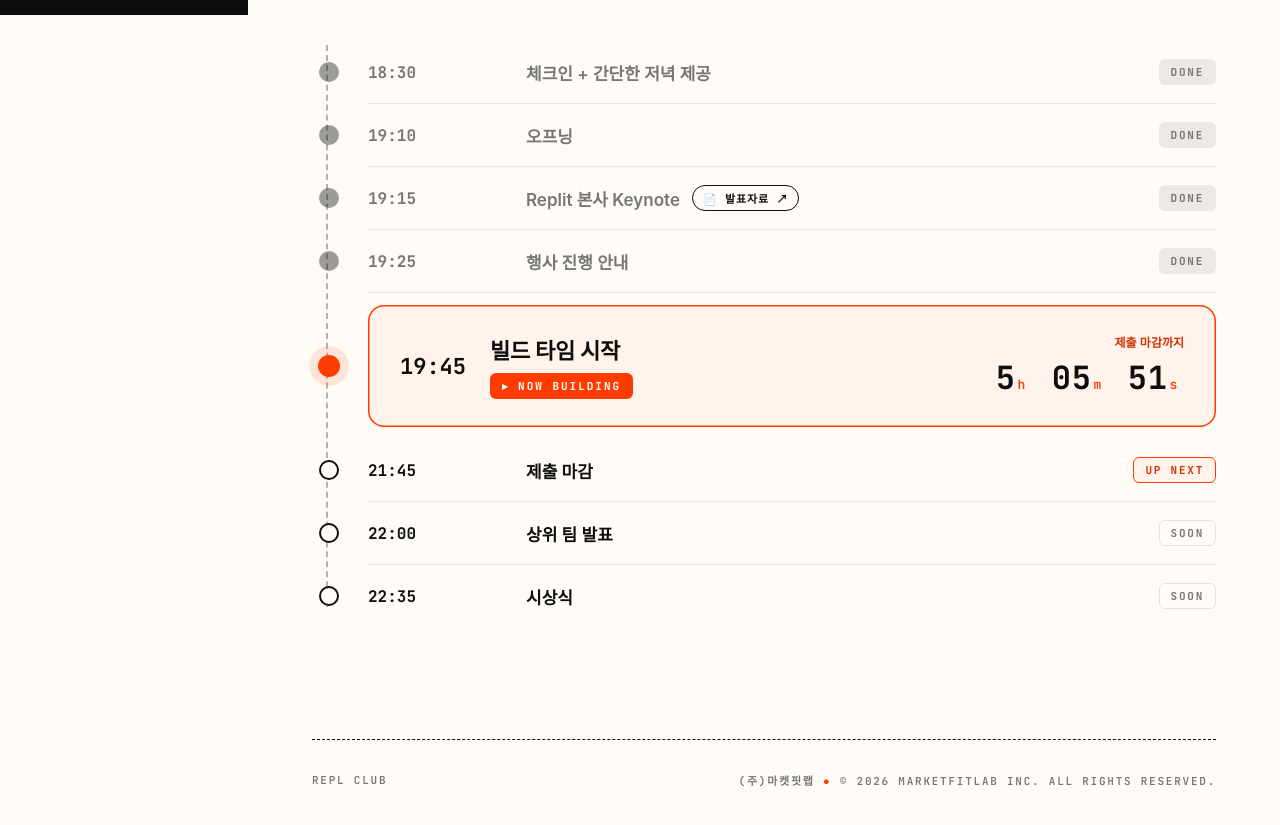
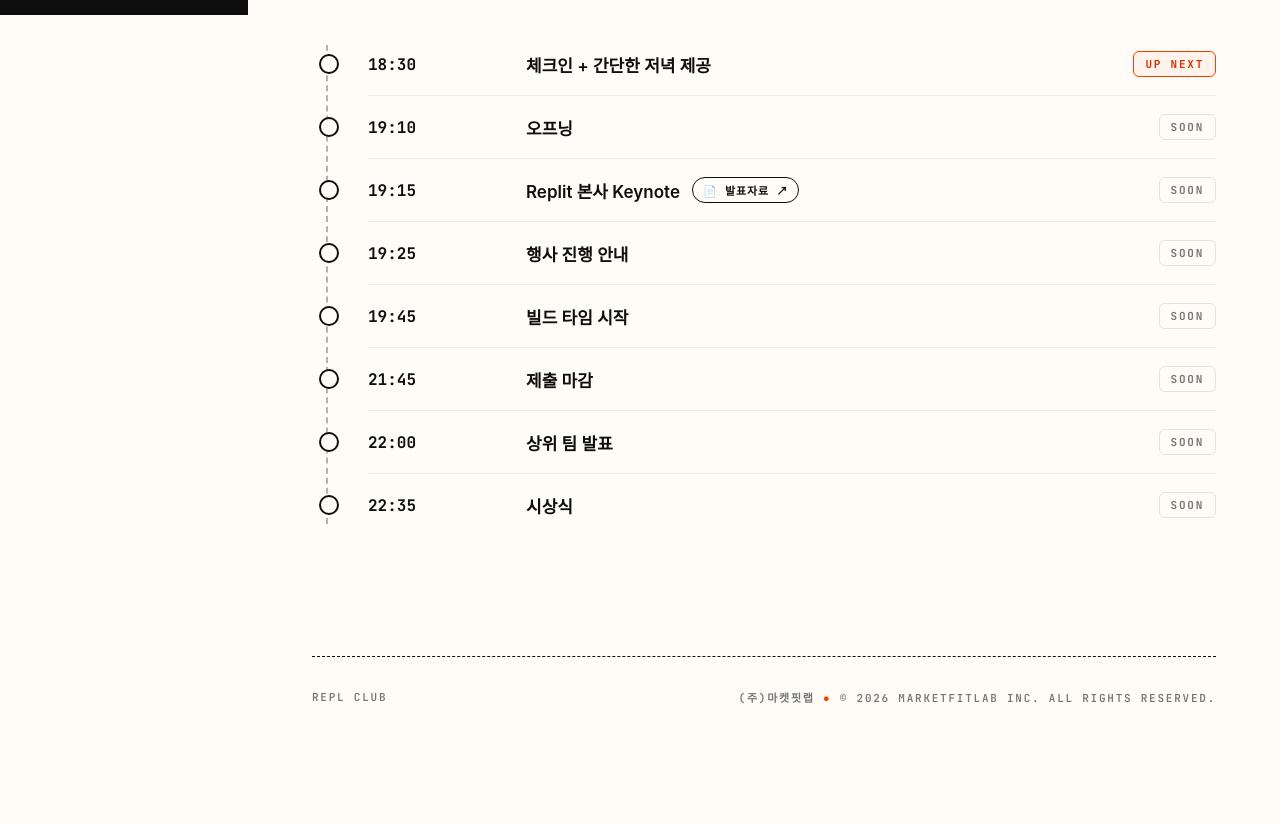
Before and after one commit to MilaKimm/replclub2026, a plain HTML site: page index.html in a window 1280 px wide. Shown: the part 785-1610 px from the top of the page. Drawn offline with Linux system fonts and the light colour scheme; a web font is replaced by a local one.

Commit message:
feat: 홈 타임테이블 자동 진행 — 현재 시간 비교, 어드민 수동 전환 불필요
- index.html: hardcoded timeline 제거 → 빈 #timeline div + data.js 로드 추가
- app.js:
  · renderHomeTimetable() — RC_DATA.timetable + 어드민 저장 시간 + 현재 시간 비교
  · 진행 중 단계 자동 .now 클래스 + 카운트다운 영역 inject
  · 끝난 단계 done, 다음 단계 next, 그 이후 soon 자동
  · 15초 폴링으로 단계 전환 감지 (sig 비교 → 변경 시만 재렌더)
- 카운트다운 라벨: '제출 마감까지' → '최종 제출 마감까지'
- board.html stat 라벨도 동일하게 변경

행사 당일 어드민 수동 단계 전환 없이도 19:45 진입하면 빌드 타임이 자동 NOW로 강조됨.

Co-Authored-By: Claude Opus 4.7 (1M context) <noreply@anthropic.com>

```diff
--- a/app.js
+++ b/app.js
@@ -71,10 +71,10 @@
   function tickCountdown() {
     const now = new Date();
     let diff = getDeadline() - now;
-    let label = '제출 마감까지';
+    let label = '최종 제출 마감까지';
     if (diff <= 0) {
       diff = 0;
-      label = '제출 마감';
+      label = '최종 제출 마감';
     }
     const h = Math.floor(diff / 3600000);
     const m = Math.floor((diff % 3600000) / 60000);
@@ -103,28 +103,113 @@
     });
   }
 
-  // 어드민이 저장한 타임테이블 시간 → .tl-time 텍스트에 적용
-  function applyCustomTimetableTimes() {
+  function escapeHtml(s) {
+    return String(s ?? '').replace(/[&<>"']/g, c => (
+      { '&': '&amp;', '<': '&lt;', '>': '&gt;', '"': '&quot;', "'": '&#39;' }[c]
+    ));
+  }
+
+  // 어드민이 저장한 타임테이블 시간 가져오기 (없으면 data.js의 기본값 사용)
+  function getTimetableData() {
+    const base = (window.RC_DATA && window.RC_DATA.timetable) || [];
+    let adminTimes = null;
     try {
       const raw = localStorage.getItem('rc_timetable_times');
-      if (!raw) return;
-      const times = JSON.parse(raw);
-      if (!Array.isArray(times)) return;
-      document.querySelectorAll('.tl-item .tl-time').forEach((el, i) => {
-        if (times[i]) el.textContent = times[i];
-      });
+      if (raw) adminTimes = JSON.parse(raw);
     } catch (e) {}
+    return base.map((item, i) => ({
+      ...item,
+      time: (Array.isArray(adminTimes) && adminTimes[i]) ? adminTimes[i] : item.time,
+    }));
+  }
+
+  // 현재 시간에 따라 진행 중인 단계 인덱스 계산
+  function computeCurrentIdx(items) {
+    const now = new Date();
+    const nowM = now.getHours() * 60 + now.getMinutes();
+    let idx = -1;
+    for (let i = 0; i < items.length; i++) {
+      const parts = String(items[i].time).split(':').map(n => parseInt(n));
+      const m = (parts[0] || 0) * 60 + (parts[1] || 0);
+      if (nowM >= m) idx = i;
+      else break;
+    }
+    return idx;
+  }
+
+  // 홈 타임테이블 동적 렌더 (현재 시간 기반 자동 진행)
+  function renderHomeTimetable() {
+    const wrap = document.getElementById('timeline');
+    if (!wrap) return;
+    const items = getTimetableData();
+    if (!items.length) return;
+
+    const currentIdx = computeCurrentIdx(items);
+
+    wrap.innerHTML = items.map((t, i) => {
+      const isDone = i < currentIdx;
+      const isNow = i === currentIdx;
+      const isNext = i === currentIdx + 1;
+      const linkHtml = t.link
+        ? ` <a class="tl-link" href="${escapeHtml(t.link)}" target="_blank" rel="noopener">📄 발표자료 ↗</a>`
+        : '';
+
+      if (isNow) {
+        return `<div class="tl-item now">
+          <div class="tl-now-block">
+            <div class="tl-time">${escapeHtml(t.time)}</div>
+            <div>
+              <div class="tl-label">${escapeHtml(t.label)}${linkHtml}</div>
+              <div class="tl-status" style="margin-top:8px; display:inline-block">▸ NOW</div>
+            </div>
+          </div>
+          <div class="countdown">
+            <div class="countdown-label">최종 제출 마감까지</div>
+            <div class="countdown-time" id="countdown">--</div>
+          </div>
+        </div>`;
+      }
+
+      const status = isDone ? 'done' : (isNext ? 'next' : 'soon');
+      const label = isDone ? 'DONE' : (isNext ? 'UP NEXT' : 'SOON');
+      return `<div class="tl-item${isDone ? ' done' : ''}">
+        <div class="tl-time">${escapeHtml(t.time)}</div>
+        <div class="tl-label">${escapeHtml(t.label)}${linkHtml}</div>
+        <div class="tl-status" data-status="${status}">${label}</div>
+      </div>`;
+    }).join('');
+  }
+
+  // 단계 변경 또는 어드민 시간 변경을 감지해 재렌더
+  let lastTimetableSig = '';
+  function tickTimetable() {
+    const wrap = document.getElementById('timeline');
+    if (!wrap) return;
+    const items = getTimetableData();
+    if (!items.length) return;
+    const currentIdx = computeCurrentIdx(items);
+    const sig = currentIdx + '|' + items.map(t => t.time).join(',');
+    if (sig === lastTimetableSig) return;
+    lastTimetableSig = sig;
+    renderHomeTimetable();
   }
 
   document.addEventListener('DOMContentLoaded', () => {
     const active = document.body.dataset.page;
     injectSidebar(active);
     tickClock();
+    setInterval(tickClock, 1000);
+    // 홈 타임테이블 첫 렌더 후 카운트다운 시작 (countdown id가 그 안에 있음)
+    renderHomeTimetable();
+    lastTimetableSig = (() => {
+      const items = getTimetableData();
+      return computeCurrentIdx(items) + '|' + items.map(t => t.time).join(',');
+    })();
     tickCountdown();
-    setInterval(tickClock, 1000);
     setInterval(tickCountdown, 1000);
+    // 단계 변경 / 어드민 시간 수정 감지 폴링
+    setInterval(tickTimetable, 15000); // 15초마다 확인
     initReveal();
-    applyCustomTimetableTimes();
   });
 
   // expose for pages that need
--- a/index.html
+++ b/index.html
@@ -75,58 +75,7 @@
         </div>
       </div>
 
-      <div class="timeline">
-        <div class="tl-item done" data-reveal>
-          <div class="tl-time">18:30</div>
-          <div class="tl-label">체크인 + 간단한 저녁 제공</div>
-          <div class="tl-status" data-status="done">DONE</div>
-        </div>
-        <div class="tl-item done" data-reveal>
-          <div class="tl-time">19:10</div>
-          <div class="tl-label">오프닝</div>
-          <div class="tl-status" data-status="done">DONE</div>
-        </div>
-        <div class="tl-item done" data-reveal>
-          <div class="tl-time">19:15</div>
-          <div class="tl-label">Replit 본사 Keynote <a class="tl-link" href="https://replit-douzone-hackathon.replit.app/" target="_blank" rel="noopener">📄 발표자료 ↗</a></div>
-          <div class="tl-status" data-status="done">DONE</div>
-        </div>
-        <div class="tl-item done" data-reveal>
-          <div class="tl-time">19:25</div>
-          <div class="tl-label">행사 진행 안내</div>
-          <div class="tl-status" data-status="done">DONE</div>
-        </div>
-
-        <div class="tl-item now" data-reveal>
-          <div class="tl-now-block">
-            <div class="tl-time">19:45</div>
-            <div>
-              <div class="tl-label">빌드 타임 시작</div>
-              <div class="tl-status" style="margin-top:8px; display:inline-block">▸ NOW BUILDING</div>
-            </div>
-          </div>
-          <div class="countdown">
-            <div class="countdown-label">제출 마감까지</div>
-            <div class="countdown-time" id="countdown">--</div>
-          </div>
-        </div>
-
-        <div class="tl-item" data-reveal>
-          <div class="tl-time">21:45</div>
-          <div class="tl-label">제출 마감</div>
-          <div class="tl-status" data-status="next">UP NEXT</div>
-        </div>
-        <div class="tl-item" data-reveal>
-          <div class="tl-time">22:00</div>
-          <div class="tl-label">상위 팀 발표</div>
-          <div class="tl-status" data-status="soon">SOON</div>
-        </div>
-        <div class="tl-item" data-reveal>
-          <div class="tl-time">22:35</div>
-          <div class="tl-label">시상식</div>
-          <div class="tl-status" data-status="soon">SOON</div>
-        </div>
-      </div>
+      <div class="timeline" id="timeline"></div>
     </section>
 
     <footer>
@@ -137,6 +86,7 @@
   </div>
 </main>
 
+<script src="data.js"></script>
 <script src="app.js"></script>
 </body>
 </html>
```
Also changed, not shown: board.html (+1 -1 lines).
